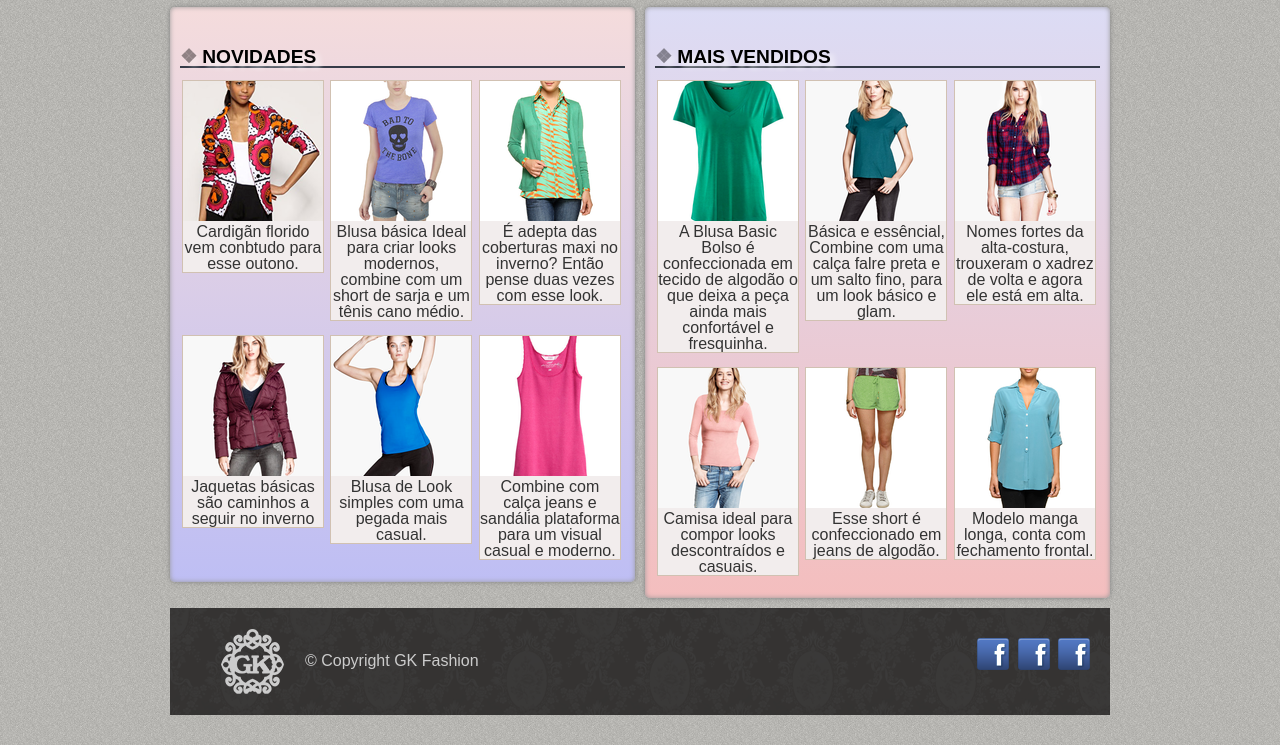
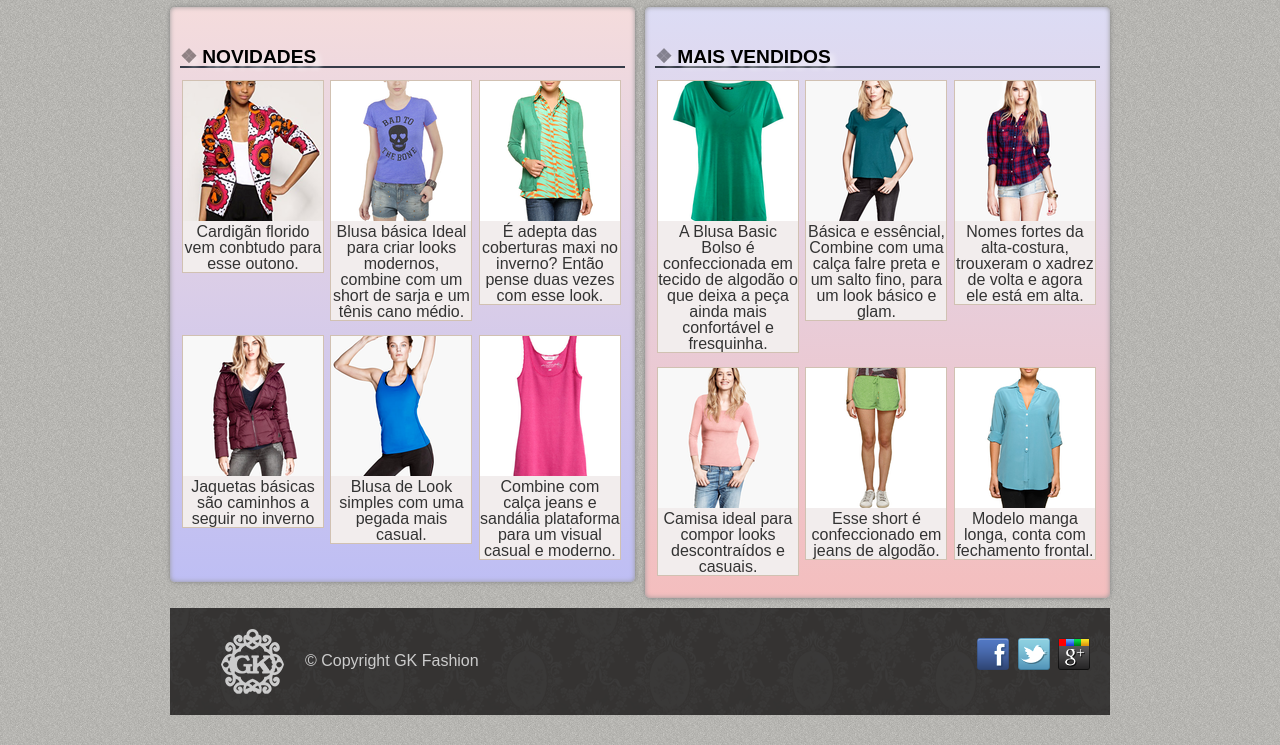
Before and after one commit to Nabucodono5or/GK_Fashion, a plain HTML site: page index.html in a window 1280 px wide. Shown: the part 630-1375 px from the top of the page. Drawn offline with Linux system fonts and the light colour scheme.

Commit message:
site completo

```diff
--- a/css/estilo.css
+++ b/css/estilo.css
@@ -113,11 +113,11 @@ footer img {
 }
 
 .social li a[href*="twitter.com"] {
-  background-position: 0 0;
+  background-position: -88px 0;
 }
 
 .social li a[href*="plus.google.com"] {
-  background-position: 0 0;
+  background-position: -44px 0;
 }
 
 .social li {
```
